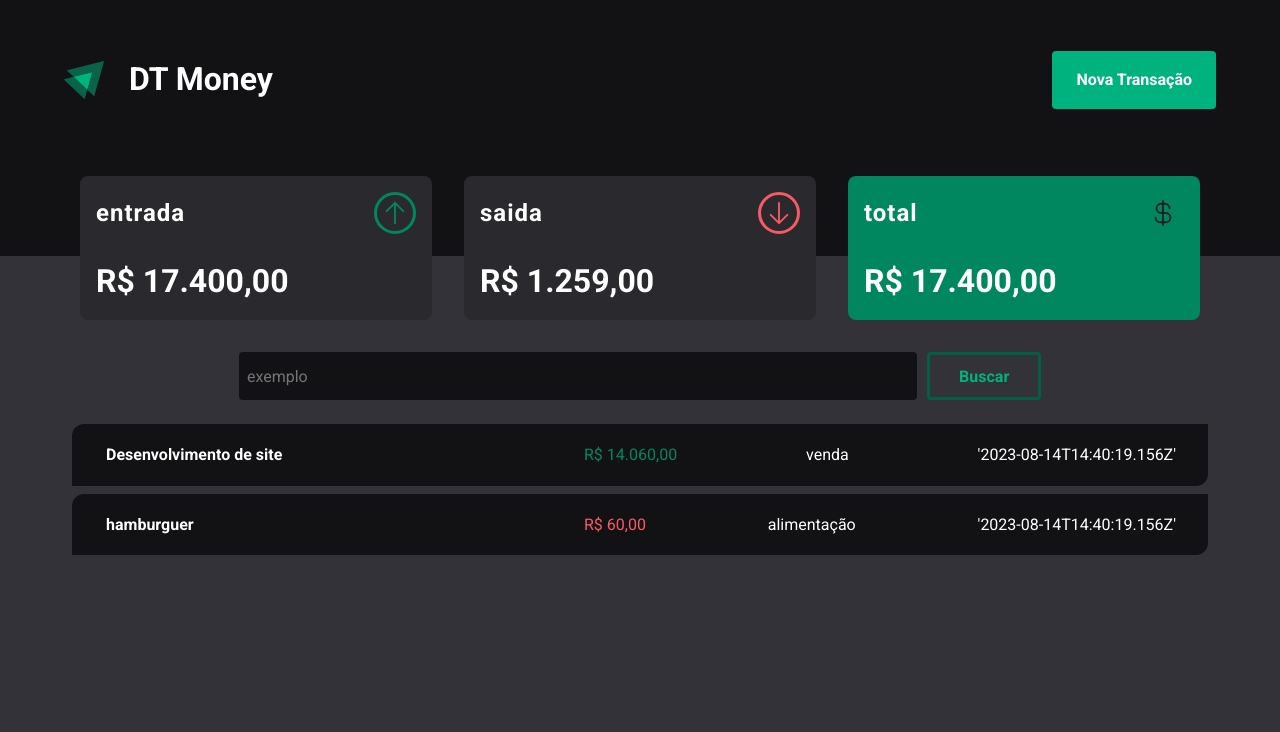
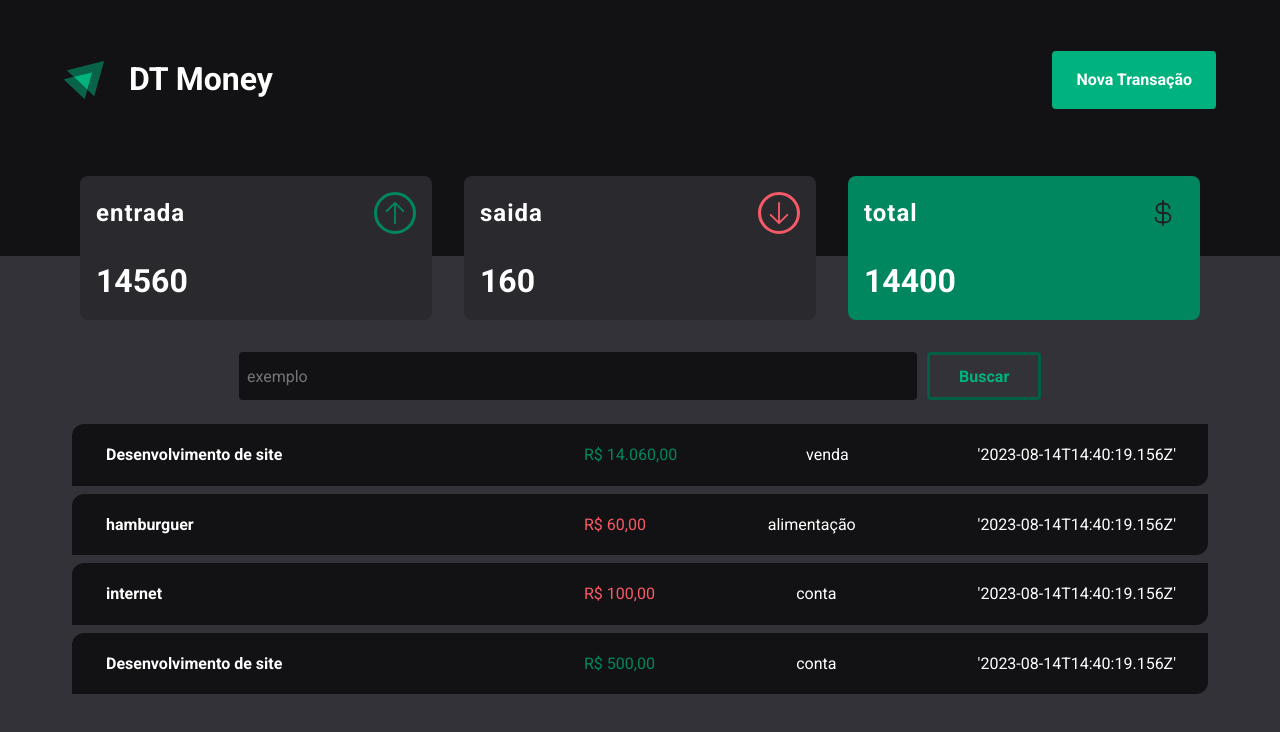
Before and after one commit to MathMendesReis/DT-Money, a React (Vite) app in the folder vite-project/: page / in a window 1280 px wide. Shown: the top 732 px of the page. Built offline with nearby package versions, Linux system fonts and the light colour scheme; data requests are answered from the project's data file.

Commit message:
somatorio sendo feito no sumart

```diff
--- a/vite-project/db.json
+++ b/vite-project/db.json
@@ -16,6 +16,22 @@
       "category":"alimentação",
       "price":60,
       "createdAt":"'2023-08-14T14:40:19.156Z'"
+    },
+    {
+      "id":3,
+      "description":"internet",
+      "type":"outcome",
+      "category":"conta",
+      "price":100,
+      "createdAt":"'2023-08-14T14:40:19.156Z'"
+    },
+    {
+      "id":4,
+      "description":"Desenvolvimento de site",
+      "type":"income",
+      "category":"conta",
+      "price":500,
+      "createdAt":"'2023-08-14T14:40:19.156Z'"
     }
   ]
 }
--- a/vite-project/src/pages/components/sumary/index.tsx
+++ b/vite-project/src/pages/components/sumary/index.tsx
@@ -7,7 +7,23 @@ const iconSize:number = 42
 export default function Sumary(){
   const {transactions} = useContext(TransactionsContext)
 
+  const sumary = transactions.reduce(
+    (acc,transaction)=>{
+      if(transaction.type === 'income'){
+        acc.income += transaction.price
+        acc.total += transaction.price
+      }else{
+        acc.outcome += transaction.price
+        acc.total -= transaction.price
 
+      }
+      return acc
+    },
+    {
+      income:0,
+      outcome:0,
+      total:0
+    })
   return (
     <ContainerSumary>
       <CardProhibited
@@ -17,7 +33,7 @@ export default function Sumary(){
           <span>entrada</span>
           <ArrowUp size={iconSize}/>
         </div>
-        <span>R$ 17.400,00</span>
+        <span>{sumary.income}</span>
       </CardProhibited>
       <CardProhibited
       bgColor='red'
@@ -27,7 +43,7 @@ export default function Sumary(){
           <span>saida</span>
           <ArrowDown  size={iconSize}/>
         </div>
-        <span>R$ 1.259,00</span>
+        <span>{sumary.outcome}</span>
       </CardProhibited>
       <CardProhibited
         bgColor='green'
@@ -36,7 +52,7 @@ export default function Sumary(){
             <span>total</span>
             <CurrencyDollar size={iconSize} />
           </div>
-        <span>R$ 17.400,00</span>
+        <span>{sumary.total}</span>
       </CardProhibited>
     </ContainerSumary>
   )
```
